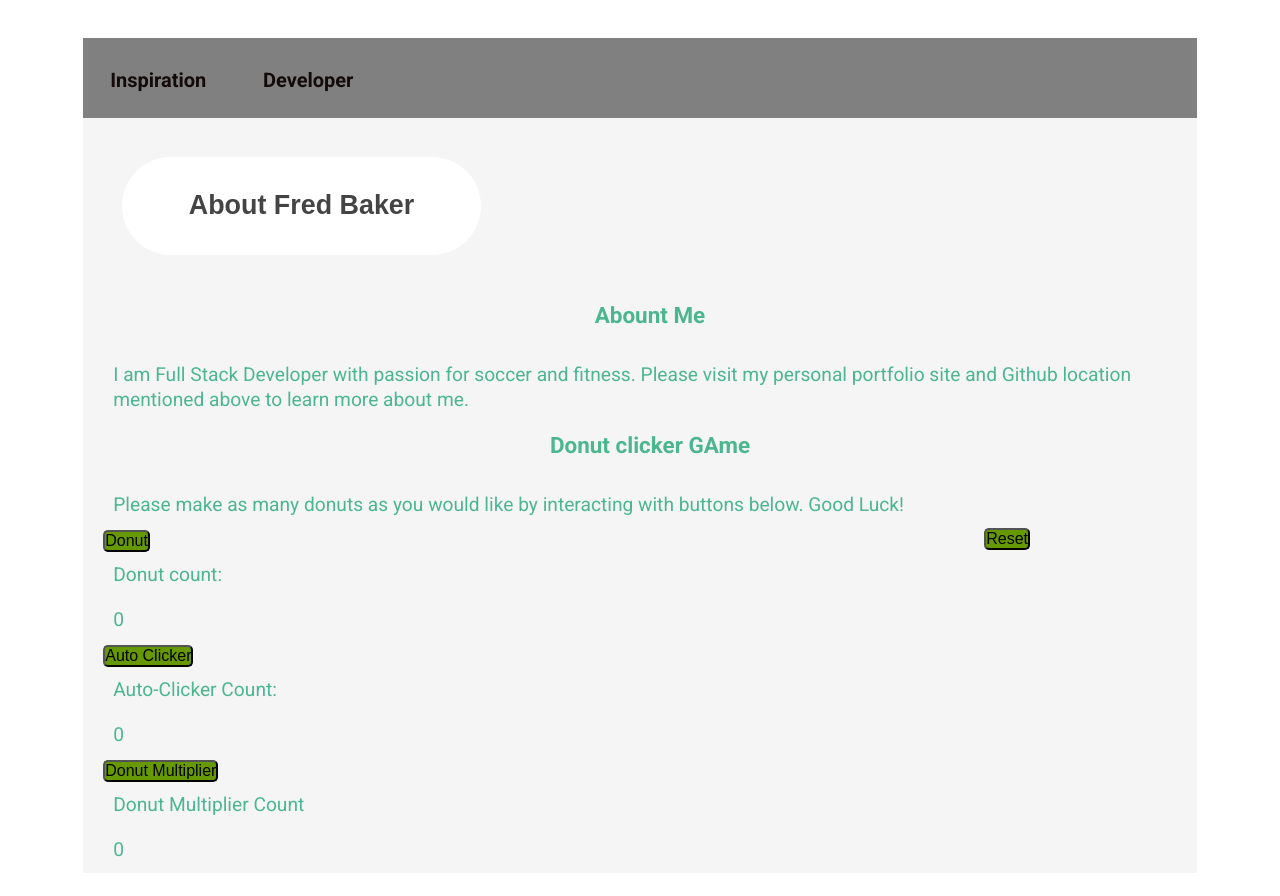
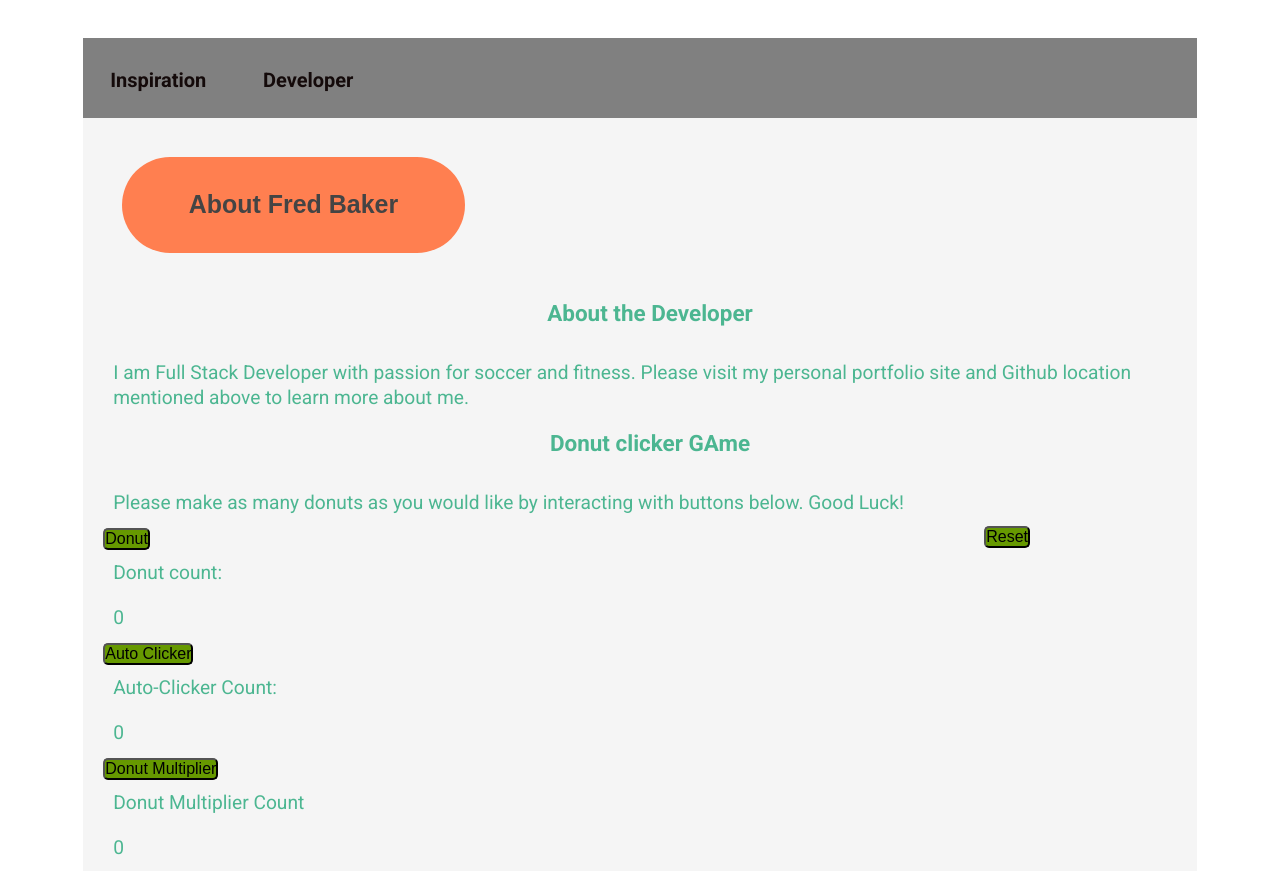
Before and after one commit to 2022-April-Java-PT-Classroom/donut-clicker-zibadcoder, a website built with Parcel: page index.html in a window 1280 px wide. Built offline with nearby package versions, Linux system fonts and the light colour scheme.

Commit message:
updated css

```diff
--- a/index.css
+++ b/index.css
@@ -101,12 +101,12 @@ section {
     right: 250px;
 }
 .show-modal {
-    font-size: 1.4rem;
+    font-size: 1.3rem;
     font-weight: 600;
     padding: 1.75rem 3.5rem;
     margin: 2rem 2rem;
     border: none;
-    background-color: #fff;
+    background-color: coral;
     color: #444;
     border-radius: 10rem;
     cursor: pointer;
--- a/index.html
+++ b/index.html
@@ -40,7 +40,7 @@
 
 
       <section id="personal-bio">
-        <h3>Abount Me</h3>
+        <h3>About the Developer</h3>
         <p>I am Full Stack Developer with passion for soccer and fitness. Please visit my personal
            portfolio site and Github location mentioned above to learn more about me.</p>
       </section>
```
